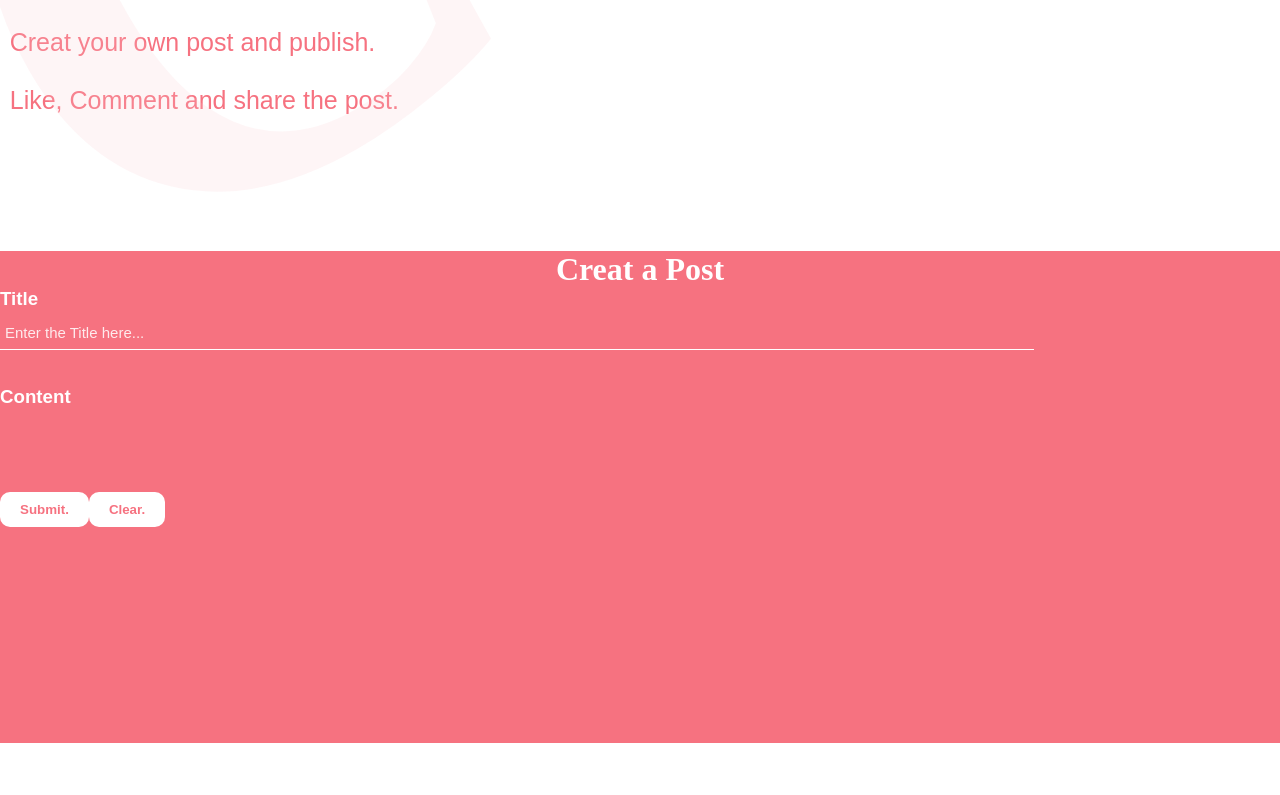
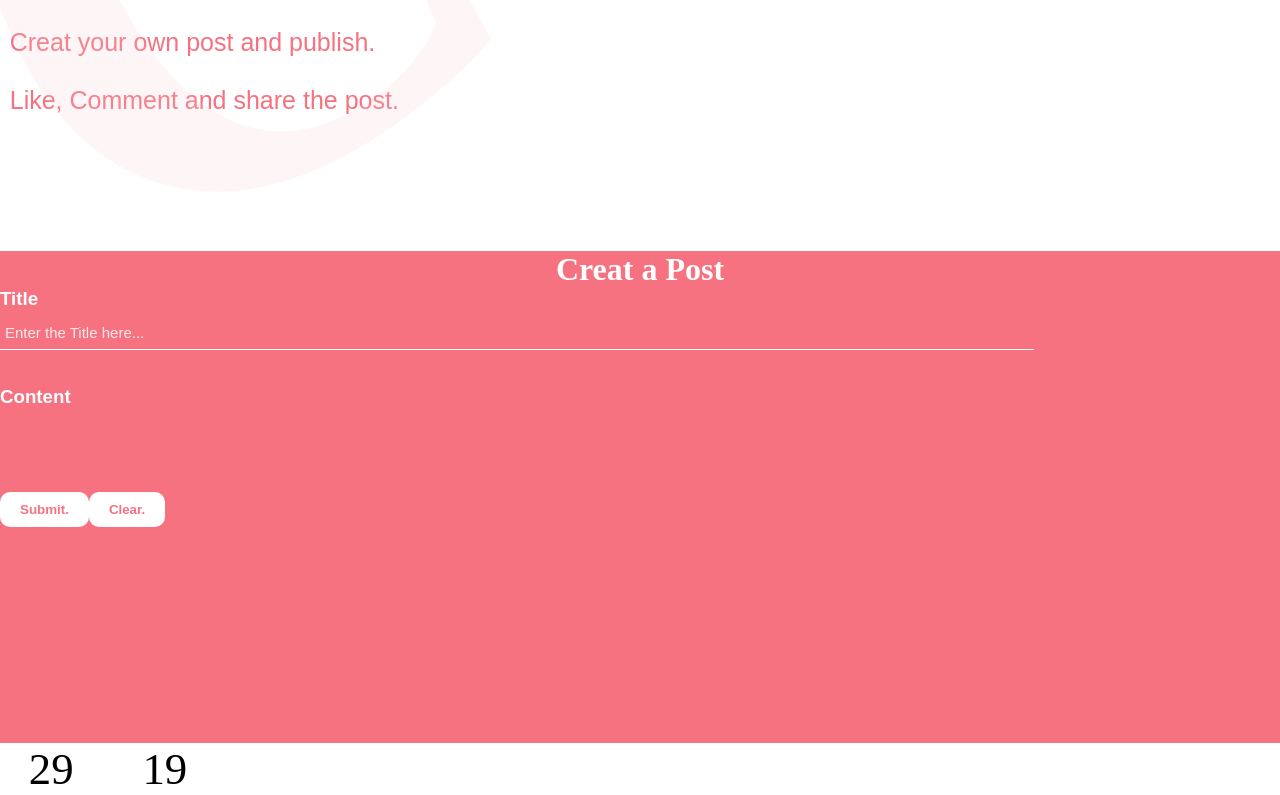
Before and after one commit to vvorkcloudtech/class-103Evening, a React app: page /creatpost in a window 1280 px wide. Shown: the part 301-1096 px from the top of the page. Before the commit the page ends 1044 px from the top, so only its background shows below. Built offline with nearby package versions, Linux system fonts and the light colour scheme; the HTML template or start-up script is replaced by a standard one.

Commit message:
like component with documentation

```diff
--- a/package.json
+++ b/package.json
@@ -39,6 +39,7 @@
     "webpack-dev-server": "^2.11.3"
   },
   "dependencies": {
+    "create-react-class": "^15.6.3",
     "express": "^4.16.4"
   }
 }
--- a/src/css/components/_LikeCounter.scss
+++ b/src/css/components/_LikeCounter.scss
@@ -0,0 +1,87 @@
+body{
+    // background: red;
+}
+
+
+
+.counter{
+    // background: blue;
+    display: inline-block;
+
+
+    .innerCounter{
+        width: 25rem;
+        // border: 2px solid;
+
+        p{
+            display: inline-block;
+            margin-right: 2rem;
+            margin-left: 1rem;
+            font-weight: bold;
+        }
+
+        div{
+            display: inline-block;
+            font-size: 2.8rem !important;
+            cursor: pointer;
+            margin-left: 1rem;
+            margin-right: 2.5rem;
+            position: relative;
+            user-select: none;
+
+            span{
+                margin-left: .8rem;
+            }
+
+            i{
+                color: rgba($SecondaryColor, .7) ;
+
+                &:hover{
+                    color: $MainColor ;
+                    transform: scale(1.2);
+                    transition: .35s;
+                }
+            }
+
+
+
+            // &:first-of-type::after{
+            //     content: "like";
+            // }
+
+            // &:last-of-type::after{
+            //     content: "Dislike";
+            // }
+            // &::after{
+            //     position: absolute;
+            //     font-size: 1.2rem;
+            //     bottom: 5px;
+            //     left: -9px;
+            //     background: rgba($SecondaryColor, 0.7);
+            //     color: #ffffff;
+            //     padding: .2rem .5rem;
+            //     border-radius: 5px;
+            //     opacity: 0;
+            //     user-select: none;
+            // }
+
+            // &:hover{
+
+            //     &:after{
+            //         opacity: .8;
+            //         bottom: -23px;
+            //         transition: .35s;
+            //     }
+            // }
+        }
+
+
+    }
+
+
+}
+
+
+.checked{
+    color: $MainColor !important;
+}
--- a/src/css/components/creatpost.scss
+++ b/src/css/components/creatpost.scss
@@ -50,10 +50,6 @@ div#edit {
     text-align: left;
     color: rgb(56, 56, 56);
     margin-top: 30px;
-}
-
-.fa {
-    color: #f6727f !important;
 }
 
 h1#creat{
--- a/src/css/styles.scss
+++ b/src/css/styles.scss
@@ -4,6 +4,7 @@
 @import './components/SocialIcon.scss';
 @import './components/SignUpForm.scss';
 @import './components/creatpost.scss';
+@import './components/LikeCounter';
 
 *{
     padding: 0;
--- a/src/js/components/App.jsx
+++ b/src/js/components/App.jsx
@@ -3,9 +3,30 @@ import SignUpForm from './SignUpForm';
 import LoginForm from './LoginPage'
 import Welcome from './welcome';
 import CreatPost from './creatpost';
+import LikeUsage from './likeUses'
+import Counter from './LikeCounter'
 
 import { Route, Switch, Redirect } from 'react-router-dom';
 class App extends React.Component {
+
+  // state={
+  //   noOfLikes:29,
+  //   noOfDisLikes:19,
+  //   isLiked: false,
+  //   isDisLiked:false
+  // }
+
+  // incrementCount = ()=>{
+  //   this.state.isLiked?this.setState({noOfLikes:(this.state.noOfLikes-1), isLiked:false}):this.setState({noOfLikes:(this.state.noOfLikes+1), isLiked:true})
+
+  // }
+
+  // decrementCount = ()=>{
+  //   this.state.isDisLiked?this.setState({noOfDisLikes:(this.state.noOfDisLikes-1), isDisLiked:false}):this.setState({noOfDisLikes:(this.state.noOfDisLikes+1), isDisLiked:true})
+  // }
+
+
+
   render() {
     return (
       <div>
@@ -13,6 +34,8 @@ class App extends React.Component {
         <Route exact path='/login' component={LoginForm} />
         <Route exact path="/signup" component={SignUpForm} />
         <Route exact path="/creatpost" component={CreatPost}/>
+        {/* <Counter noOfLikes = {this.state.noOfLikes} noOfDisLikes={this.state.noOfDisLikes }  incrementCounter = {this.incrementCount} decrementCounter = {this.decrementCount}  isLiked ={this.state.isLiked} isDisLiked={this.state.isDisLiked} /> */}
+        <LikeUsage/>
       </div>
     );
   }
--- a/src/js/components/LikeCounter.jsx
+++ b/src/js/components/LikeCounter.jsx
@@ -1,15 +1,46 @@
-import React, {Component} from "react";
+import React, { Component } from 'react'
 
 
-class LikeCounter extends Component{
-    render(){
-        return(
-            <div className="LikeCounter">
 
-                <div className="likeContainer">
-                </div>
+const Counter = (votes) => {
 
-            </div>
-        )
+    // state={
+    //   vote:0
+    // }
+
+    var likes = votes.noOfLikes;
+    var dislikes = votes.noOfDisLikes;
+    var isLiked = votes.isLiked;
+    var isDisLiked = votes.isDisLiked;
+
+
+
+    var likeIncrement = isDisLiked?null: votes.incrementCounter;
+    var likeDicrement = isLiked? null :votes.decrementCounter;
+
+    var averageVots=(a, b)=>{
+      console.log(a, b)
+      console.log(a-b);
+      var Avots = a-b;
+      return  Avots
     }
+
+
+    return (
+      <div className="counter">
+        <div className="innerCounter">
+          {/* <p>Likes: {averageVots(likes, dislikes)}</p> */}
+          <div title="Like" className="likeCounter BtnLike" onClick={likeIncrement} >
+            <i className={isLiked?"fa fa-thumbs-up checked":"fa fa-thumbs-up"  } ></i>
+            <span>{likes}</span>
+          </div>
+          <div title="dislike" className="likeCouner btnDisLike" onClick={likeDicrement} >
+            <i className={isDisLiked?"fa fa-thumbs-down checked":"fa fa-thumbs-down"} ></i>
+            <span>{dislikes}</span>
+          </div>
+        </div>
+      </div>
+    );
 }
+
+export default Counter;
--- /dev/null
+++ b/src/js/components/likeUses.jsx
@@ -0,0 +1,39 @@
+  import React from "react";
+//   first of all import the like counter component in your component as shown below and use the the give instruction to //  use it accordingly
+  import Counter from './LikeCounter';
+
+
+   {/**
+        provide the no of likes dis likes in the state as shown below and
+        copy the the rest of state keys as it is and paste it in your component's state
+        copy the other two method exactly and paste them in your component
+ */}
+
+  class LikeUsage extends React.Component{
+    state={
+        noOfLikes:29,
+        noOfDisLikes:19,
+        isLiked: false,
+        isDisLiked:false
+      }
+
+      incrementCount = ()=>{
+        this.state.isLiked?this.setState({noOfLikes:(this.state.noOfLikes-1), isLiked:false}):this.setState({noOfLikes:(this.state.noOfLikes+1), isLiked:true})
+
+      }
+
+      decrementCount = ()=>{
+        this.state.isDisLiked?this.setState({noOfDisLikes:(this.state.noOfDisLikes-1), isDisLiked:false}):this.setState({noOfDisLikes:(this.state.noOfDisLikes+1), isDisLiked:true})
+      }
+
+
+      render(){
+          return(
+
+            // use the below tag in your component as it's where you want to use it
+          <Counter noOfLikes = {this.state.noOfLikes} noOfDisLikes={this.state.noOfDisLikes }  incrementCounter = {this.incrementCount} decrementCounter = {this.decrementCount}  isLiked ={this.state.isLiked} isDisLiked={this.state.isDisLiked} />)
+      }
+  }
+
+
+  export default LikeUsage;
```
Also changed, not shown: 4 other files (tests, documents, lock files or other folders).
